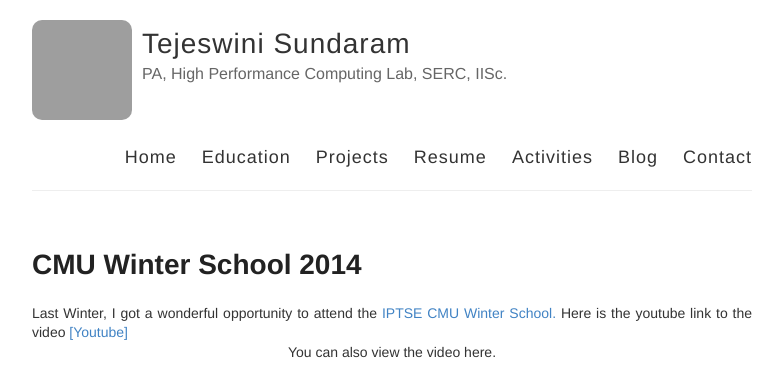
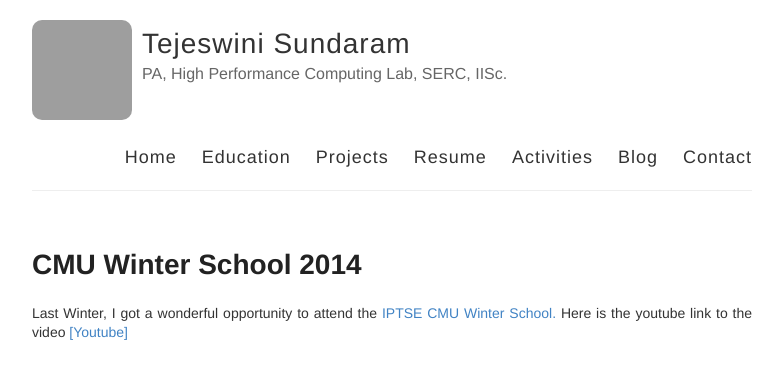
Before and after one commit to tejeswinisundaram/tejeswinisundaram.github.io, a Jekyll site: the page built from _posts/2015-10-14-cmu.md, in a window 1280 px wide, cut to the strip 0-378 px from the top of the page. Shown: the whole strip, without its empty margins (248-1031 px from the left). Built offline with Jekyll 4.4.1, drawn with Linux system fonts in a browser that asks for light colours; Markdown is read by kramdown in place of the engine named in the settings; grey boxes are pictures that could not be loaded.

```diff
--- a/_posts/2015-10-14-cmu.md
+++ b/_posts/2015-10-14-cmu.md
@@ -6,7 +6,7 @@
 <div class="separator" style="clear: both; text-align: justify;">
 Last Winter, I got a wonderful opportunity to attend the <a href="http://ws2014.cs.cmu.edu/"> IPTSE CMU Winter School.</a> Here is the youtube link to the video<a href="https://www.youtube.com/embed/lpFRf4zcNck?feature=player_embedded"> [Youtube]</a></div>
 <div class="separator" style="clear: both; text-align: center;">
-<span style="text-align: left;">You can also view the video here.<br /><br /></span></div>
+<span style="text-align: left;"><br /><br /></span></div>
 <div class="separator" style="clear: both; text-align: center;">
 <iframe width="320" height="266" class="YOUTUBE-iframe-video" data-thumbnail-src="https://i.ytimg.com/vi/lpFRf4zcNck/0.jpg" src="https://www.youtube.com/embed/lpFRf4zcNck?feature=player_embedded" frameborder="0" allowfullscreen></iframe></div>
 <br /></div>
```
